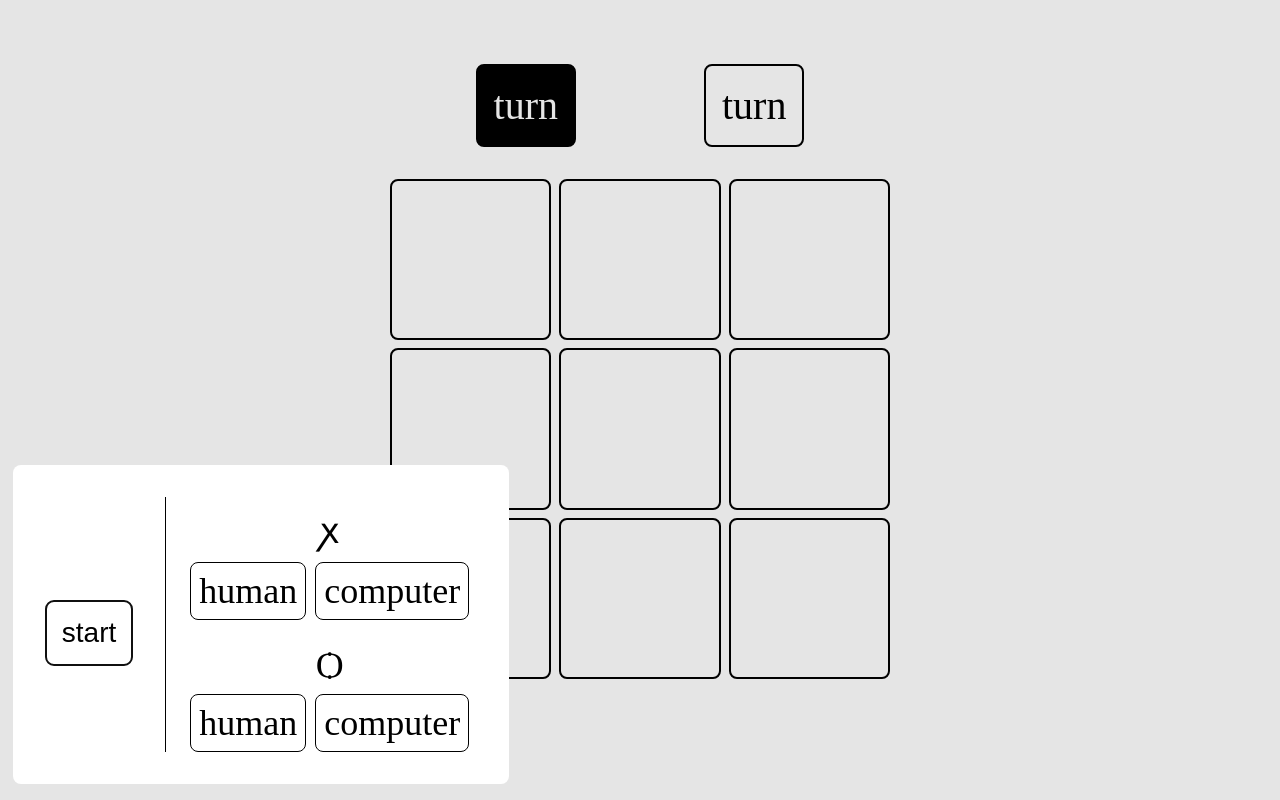
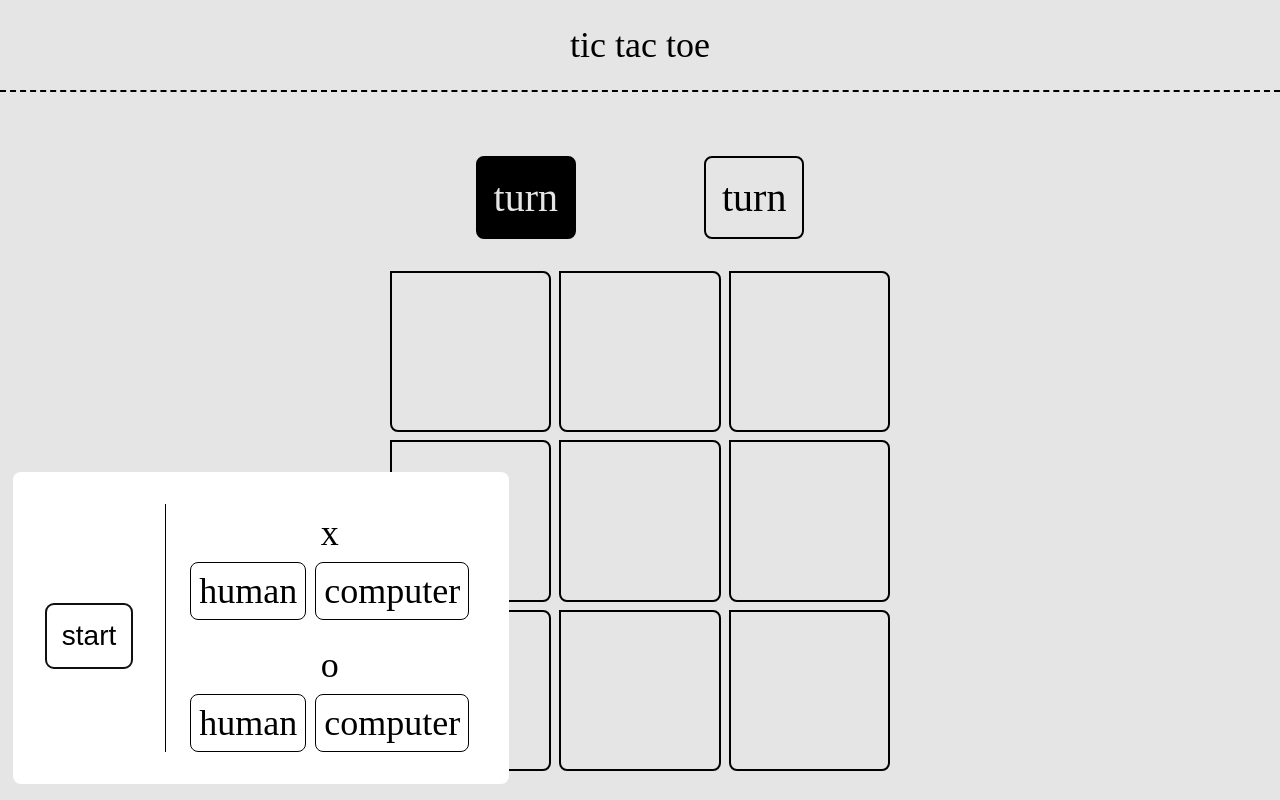
Before and after one commit to ThreeDotsEllipsis/tic-tac-toe, a plain HTML site: page index.html in a window 1280 px wide. Drawn offline with Linux system fonts and the light colour scheme.

Commit message:
A few css changes

```diff
--- a/index.html
+++ b/index.html
@@ -10,6 +10,8 @@
 </head>
 
 <body>
+    <div class="header">tic tac toe</div>
+
     <div class="show-turn">
         <div class="player1 active">turn</div>
         <div class="player2">turn</div>
@@ -36,7 +38,7 @@
 
             <div class="modify-game">
                 <div class="player1">
-                    <div class="sign">ꭗ</div>
+                    <div class="sign">x</div>
                     <div class="options">
                         <input type="radio" name="player1" id="human1" value="human">
                         <label for="human1">human</label>
@@ -48,7 +50,7 @@
                 </div>
 
                 <div class="player2">
-                    <div class="sign">Ѻ</div>
+                    <div class="sign">o</div>
                     <div class="options">
                         <input type="radio" name="player2" id="human2" value="human">
                         <label for="human2">human</label>
--- a/styles.css
+++ b/styles.css
@@ -8,9 +8,16 @@ body {
     height: 100vh;
     width: 100vw;
     display: flex;
-    justify-content: flex-start;
     align-items: center;
     flex-flow: column nowrap;
+}
+
+.header {
+    border-bottom: 2px dashed black;
+    align-self: stretch;
+    text-align: center;
+    padding: 24px;
+    font-size: 36px;
 }
 
 .board {
@@ -28,6 +35,7 @@ body {
     border-radius: 8px;
     border: 2px solid black;
     background-color: white;
+    border-top-left-radius: 0px;
 }
 
 .board>button>span {
```
